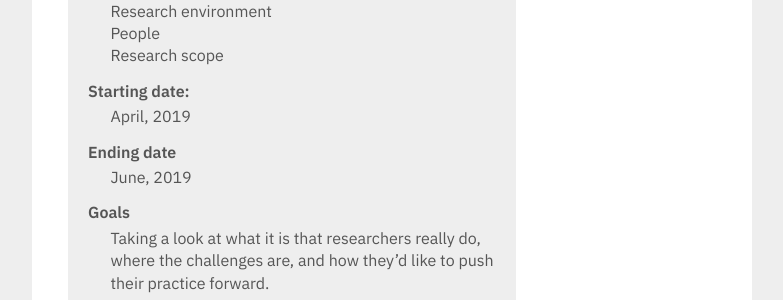
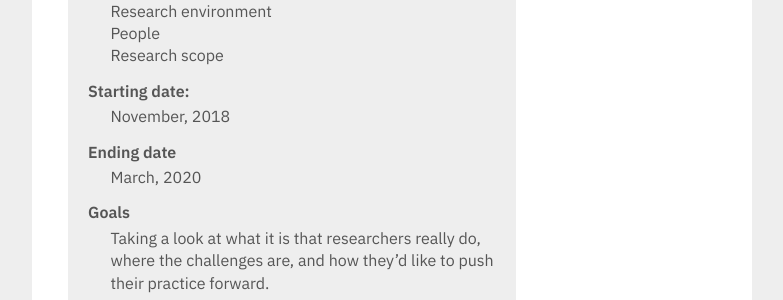
Before and after one commit to researchops/www, a Jekyll site: the page built from _pages/about.html, in a window 1280 px wide and 900 px high, scrolled down 2948 px. Shown: the part 154-454 px from the top of the window, without its empty margins (248-1031 px from the left). Built offline with Jekyll 4.4.1, drawn with Linux system fonts in a browser that asks for light colours; nearby versions of some CDN libraries; library files that are not in the unit come from our copies.

Commit message:
re-corrected dates for rsf

```diff
--- a/_pages/about.html
+++ b/_pages/about.html
@@ -85,9 +85,9 @@ title: About
     <dd>People</dd>
     <dd>Research scope</dd>
     <dt>Starting date:</dt>
-    <dd>April, 2019</dd>
+    <dd>November, 2018</dd>
     <dt>Ending date</dt>
-    <dd>June, 2019</dd>
+    <dd>March, 2020</dd>
     <dt>Goals</dt>
     <dd>Taking a look at what it is that researchers really do, where the challenges are, and how they&rsquo;d like to push their practice forward.</dd>
     <dt>GitHub Repo</dt>
```
